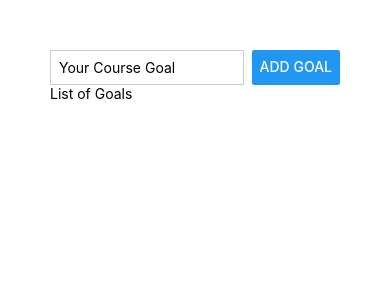
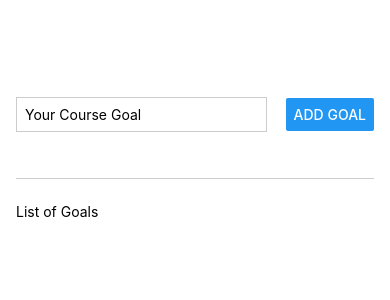
Before and after one commit to MehmetKaldirim/RNFirst, a React Native app: screen / in a window 390 px wide. Shown: the top 300 px of the page. Built offline with nearby package versions, Linux system fonts and the light colour scheme.

Commit message:
Handling Event

```diff
--- a/App.js
+++ b/App.js
@@ -1,13 +1,25 @@
+import { useState } from "react";
 import { StyleSheet, Text, View, Button, TextInput } from "react-native";
 
 export default function App() {
+  const [enteredGoalText, setEnteredGoalText] = useState("");
+  function goalInputHandler(enteredText) {
+    setEnteredGoalText(enteredText);
+  }
+  function addGoalHandler() {
+    console.log(enteredGoalText);
+  }
   return (
     <View style={styles.appContainer}>
       <View style={styles.inputContainer}>
-        <TextInput style={styles.textInput} placeholder="Your Course Goal" />
-        <Button title="Add Goal" />
+        <TextInput
+          style={styles.textInput}
+          placeholder="Your Course Goal"
+          onChangeText={goalInputHandler}
+        />
+        <Button title="Add Goal" onPress={addGoalHandler} />
       </View>
-      <View>
+      <View style={styles.goalsContainer}>
         <Text>List of Goals</Text>
       </View>
     </View>
@@ -16,17 +28,27 @@
 
 const styles = StyleSheet.create({
   appContainer: {
-    padding: 50,
+    flex: 1,
+    paddingTop: 50,
+    paddingHorizontal: 16,
   },
   inputContainer: {
+    flex: 1,
     flexDirection: "row",
     justifyContent: "space-between",
+    alignItems: "center",
+    marginBottom: 24,
+    borderBottomWidth: 1,
+    borderBlockColor: "#cccccc",
   },
   textInput: {
     borderWidth: 1,
     borderColor: "#cccccc",
-    width: "80%",
+    width: "70%",
     marginRight: 8,
     padding: 8,
   },
+  goalsContainer: {
+    flex: 5,
+  },
 });
```
